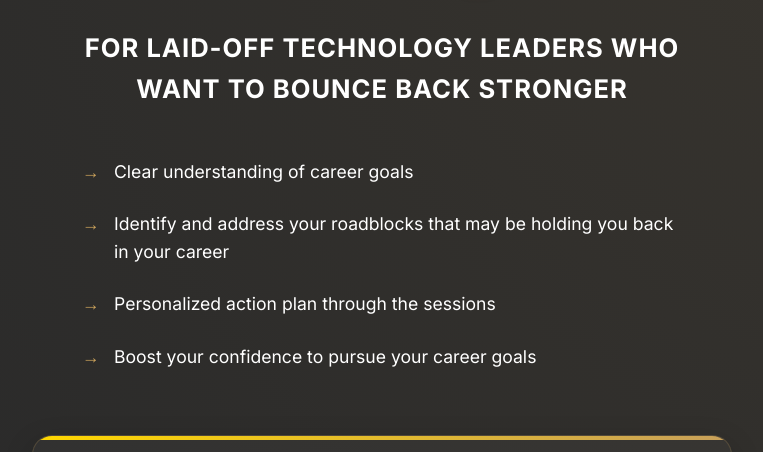
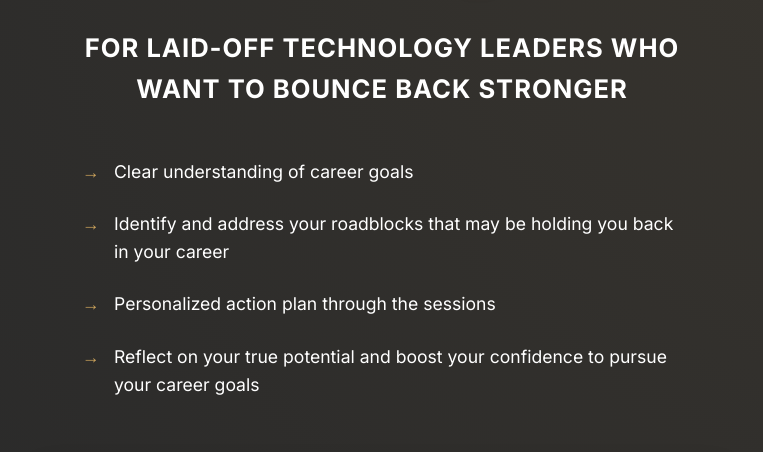
Before and after one commit to karthikbharadwaj/layoff2Launch, a plain HTML site: page index.html in a window 1280 px wide. Shown: the part 271-723 px from the top of the page, without its empty margins (258-1021 px from the left). Drawn offline with Linux system fonts and the light colour scheme.

Commit message:
Small updates

```diff
--- a/index.html
+++ b/index.html
@@ -18,7 +18,7 @@
                 <li>Clear understanding of career goals</li>
                 <li>Identify and address your roadblocks that may be holding you back in your career</li>
                 <li>Personalized action plan through the sessions</li>
-                <li>Boost your confidence to pursue your career goals</li>
+                <li>Reflect on your true potential and boost your confidence to pursue your career goals</li>
             </ul>
 
             <div class="program-details">
```
